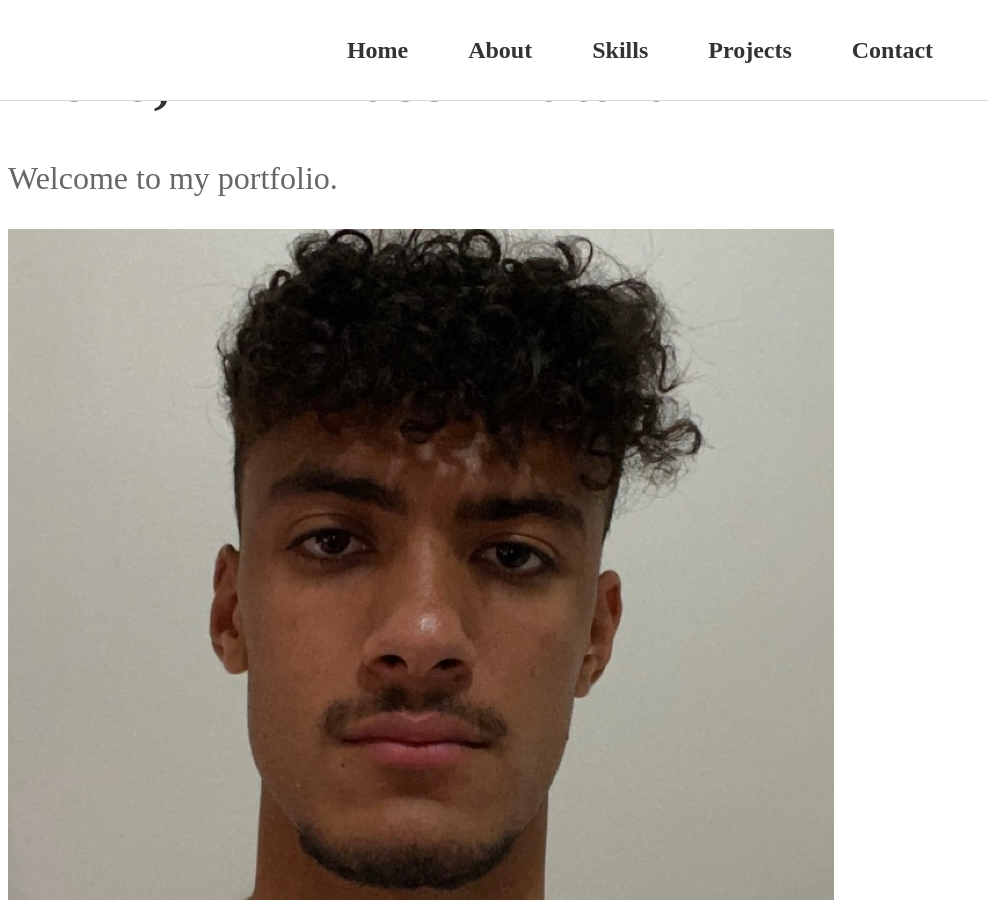
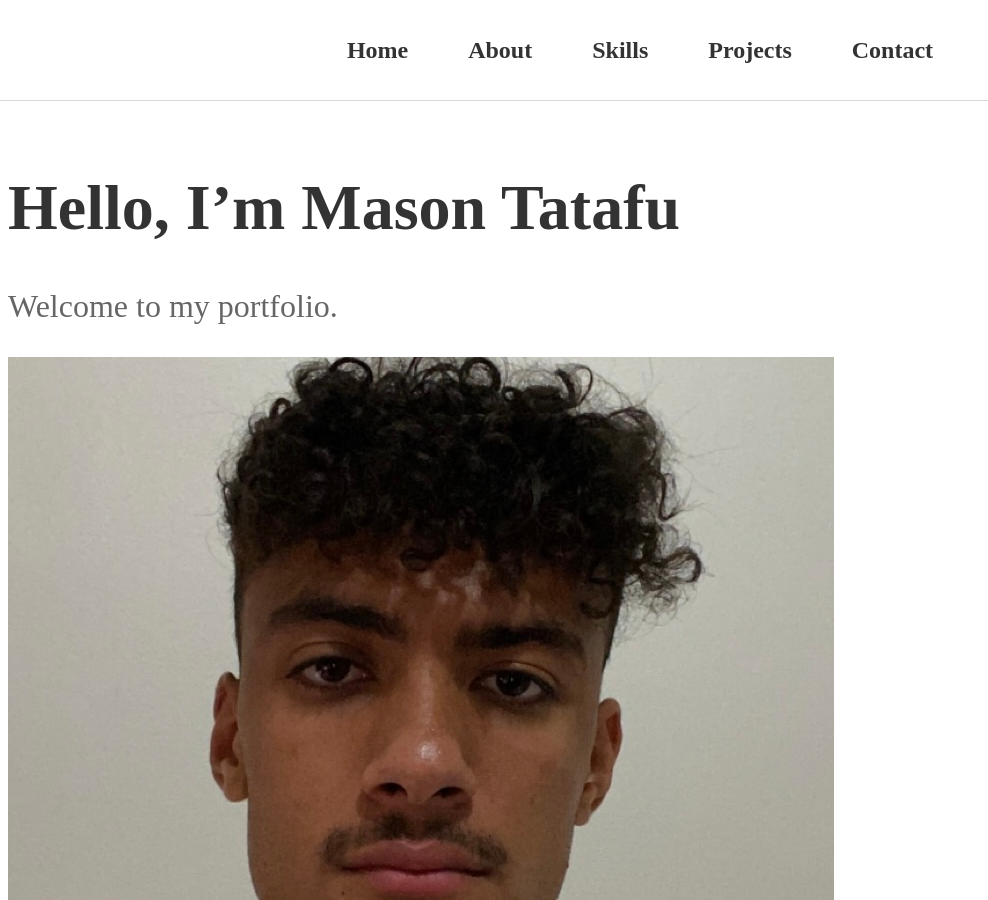
Before and after one commit to masontatafu/masontatafu.github.io, a Jekyll site: the page built from index.md, in a window 1280 px wide and 900 px high. Shown: the whole window, without its empty margins (0-988 px from the left). Built offline with Jekyll 4.4.1, drawn with Linux system fonts in a browser that asks for light colours.

Commit message:
Update style.css

```diff
--- a/assets/css/style.css
+++ b/assets/css/style.css
@@ -56,6 +56,9 @@ h1 {
     color: #333; /* Dark gray text color */
 }
 
+main {
+    padding-top: 120px;
+}
 
 /* ===== HOME PAGE LAYOUT (TEXT LEFT, IMAGE RIGHT) ===== */
 .home-container {
```
